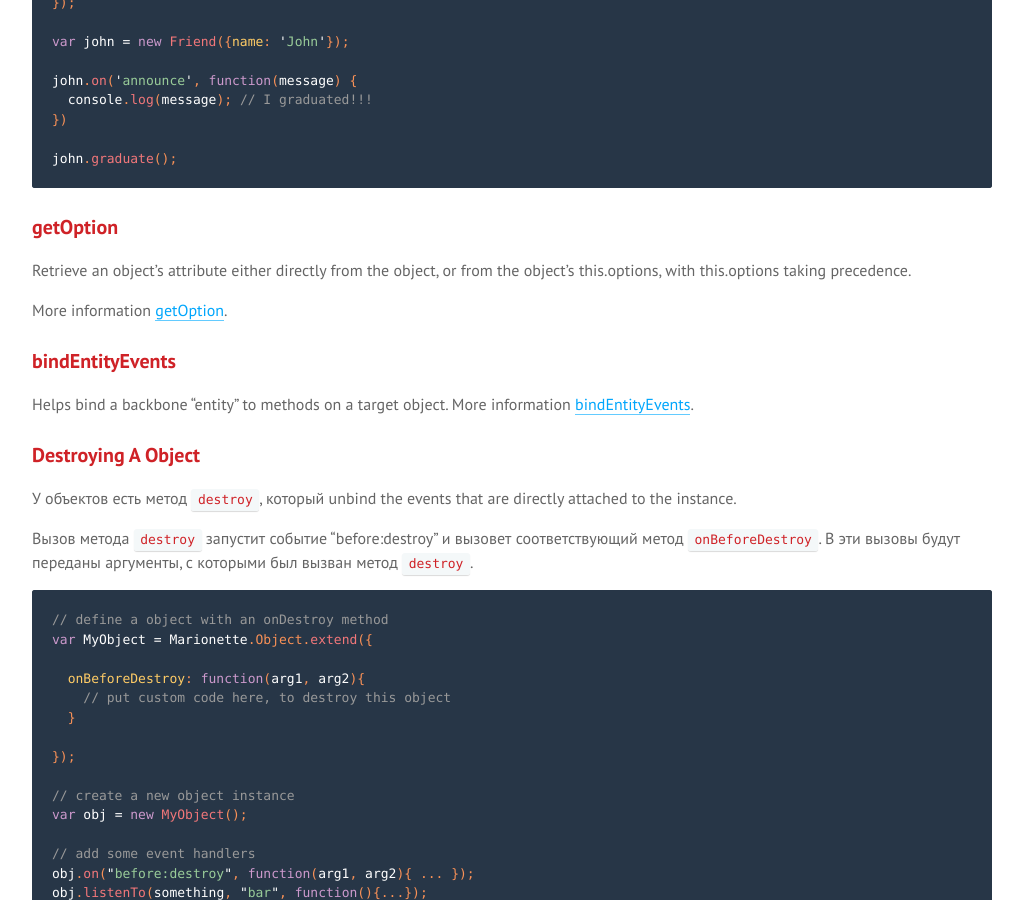
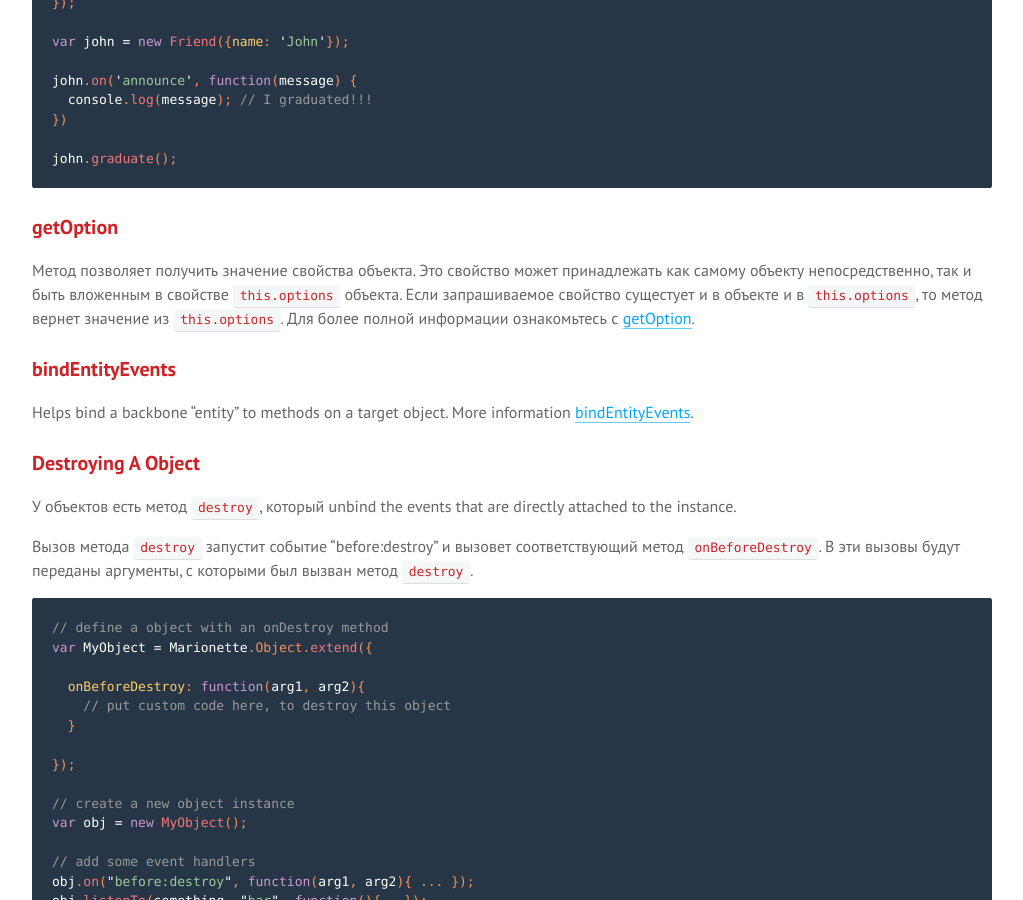
Before and after one commit to sadcitizen/marionettejs.ru, a Jekyll site: the page built from _posts/2014-05-07-object.md, in a window 1280 px wide and 900 px high, scrolled down 1283 px. Shown: the whole window, without its empty margins (128-1151 px from the left). Built offline with Jekyll 4.4.1, drawn with Linux system fonts in a browser that asks for light colours; some web fonts are replaced; Markdown is read by kramdown in place of the engine named in the settings.

Commit message:
update ru/Object

```diff
--- a/_includes/translation/ru/marionette.object.md
+++ b/_includes/translation/ru/marionette.object.md
@@ -50,9 +50,9 @@ john.graduate();
 
 ### getOption
 
-Retrieve an object's attribute either directly from the object, or from the object's this.options, with this.options taking precedence.
-
-More information [getOption](./marionette.functions.md).
+Метод позволяет получить значение свойства объекта. Это свойство может принадлежать как самому объекту непосредственно, так и
+быть вложенным в свойстве `this.options` объекта. Если запрашиваемое свойство сущестует и в объекте и в `this.options`, то метод вернет значение из `this.options`.
+Для более полной информации ознакомьтесь с [getOption](../functions/).
 
 ### bindEntityEvents
 
```
